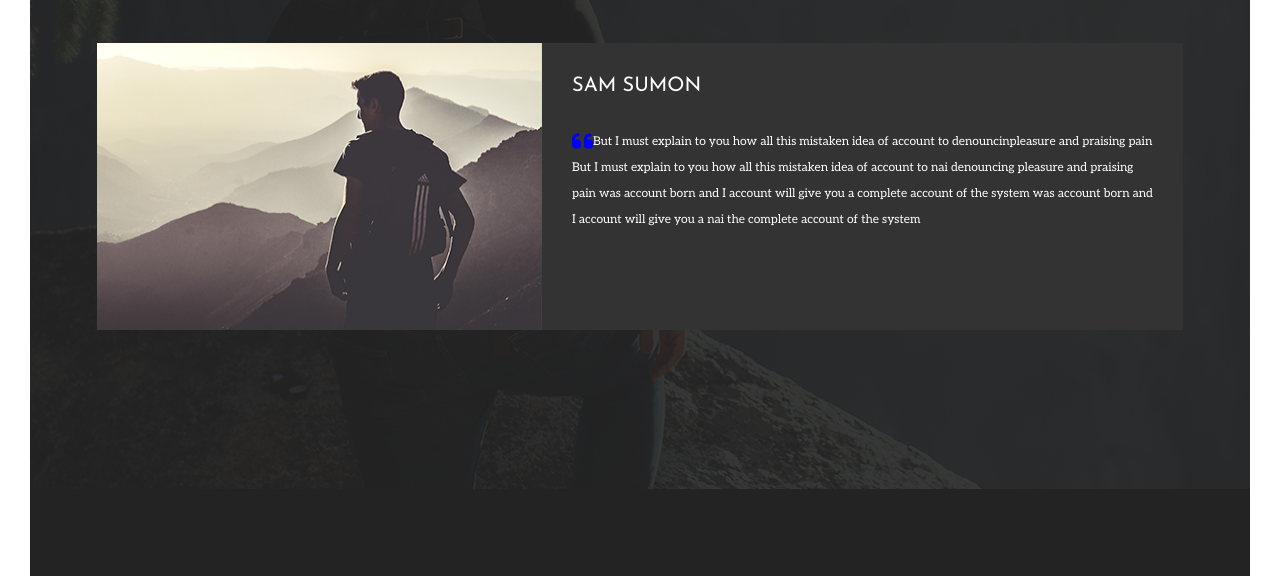
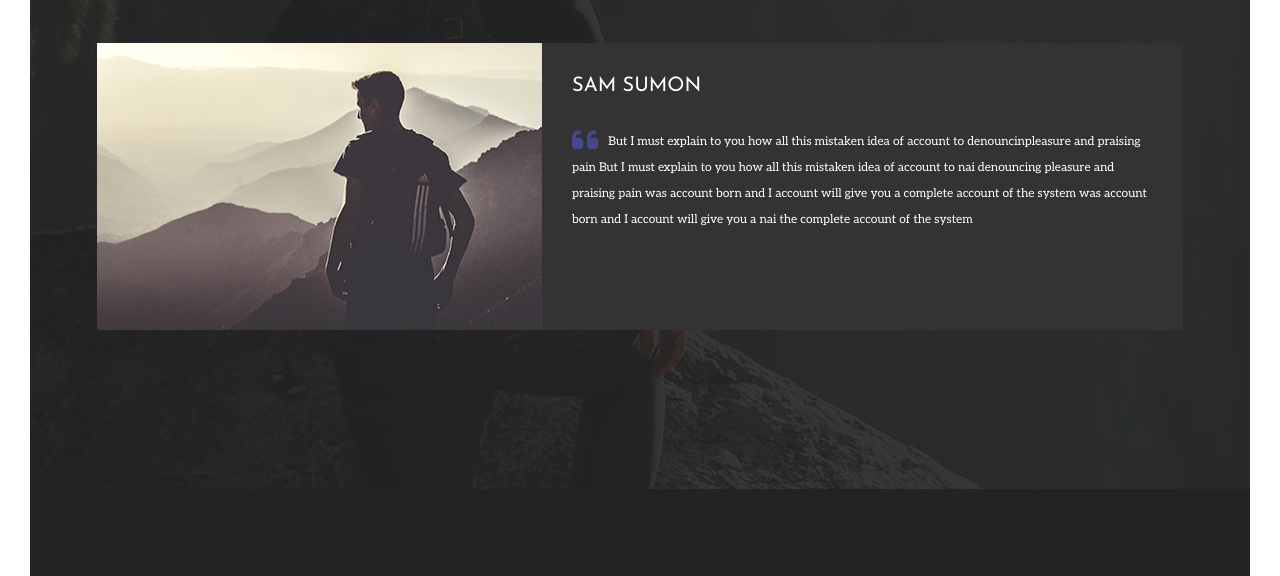
Before and after one commit to vasavipailla/test, a plain HTML site: page index.html in a window 1280 px wide. Shown: the part 3603-4179 px from the top of the page. Drawn offline with Linux system fonts and the light colour scheme.

Commit message:
icon color added

```diff
--- a/styles/_main.scss
+++ b/styles/_main.scss
@@ -320,7 +320,9 @@ button:hover {
 }
 
 .fa-quote-left {
-    color:blue;
+    color:rgb(71, 71, 141);
+    font-size:30px;
+    margin-right: 10px;
 }
 
 .container5 {
```
Also changed, not shown: styles/index.css.
